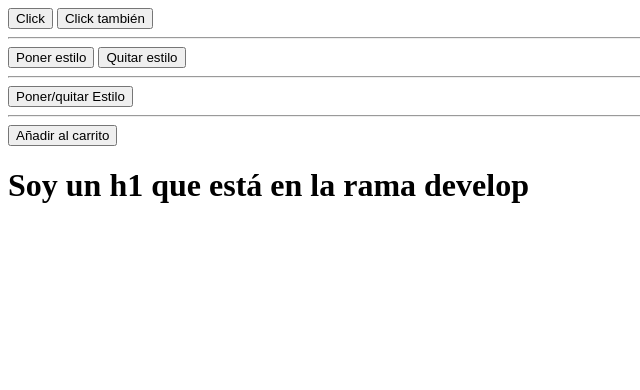
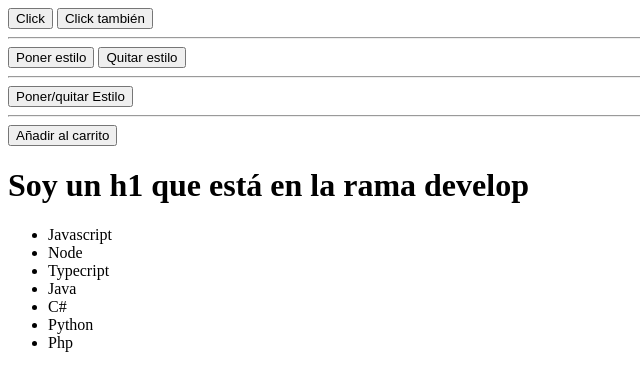
Before and after one commit to AndresEstebanPatino/intro-eventos-js, a plain HTML site: page index.html in a window 1280 px wide. Shown: the whole page, without its empty margins (0-640 px from the left). Drawn offline with Linux system fonts and the light colour scheme.

Commit message:
Se creó una lista de lenguajes de programación

```diff
--- a/index.html
+++ b/index.html
@@ -27,6 +27,15 @@
     <div id="textos"></div>
     <h1>Soy un h1 que está en la rama develop</h1>
 
+    <ul>
+        <li>Javascript</li>
+        <li>Node</li>
+        <li>Typecript</li>
+        <li>Java</li>
+        <li>C#</li>
+        <li>Python</li>
+        <li>Php</li>
+    </ul>
     <script src="script.js"></script>
 </body>
 </html>
```
